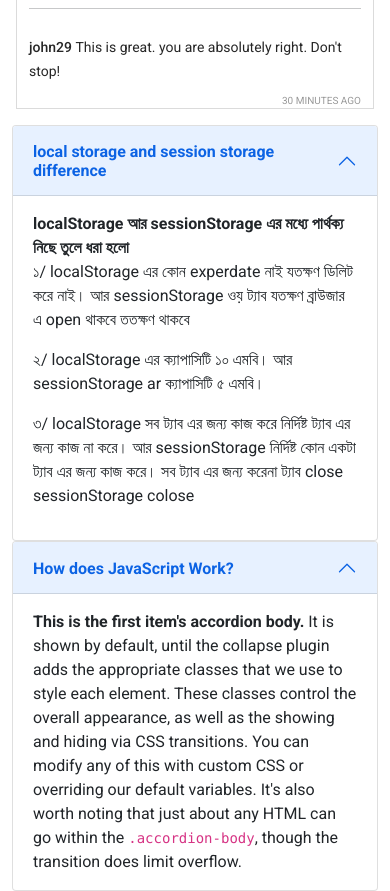
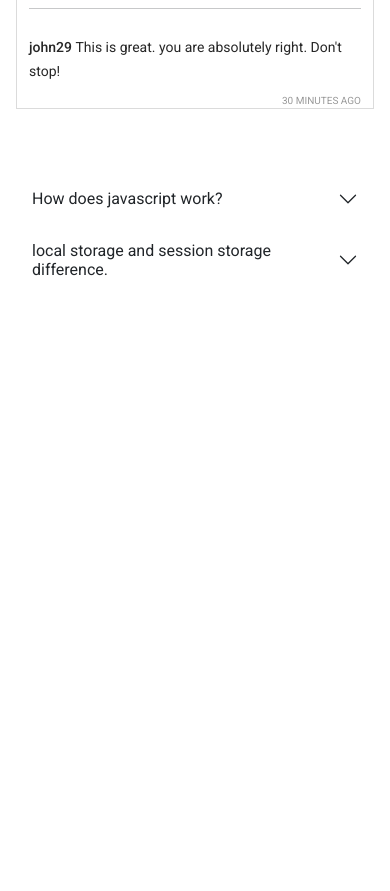
Before and after one commit to zishan344/insta-sohor, a plain HTML site: page index.html in a window 390 px wide. Shown: the part 3580-4471 px from the top of the page. After the commit the page ends 3923 px from the top, so only its background shows below. Drawn offline with nearby package versions, Linux system fonts and the light colour scheme.

Commit message:
done the assignment

```diff
--- a/index.html
+++ b/index.html
@@ -88,27 +88,81 @@
         <h1>Reported posts</h1>
       </div>
     </main>
-    <section class="container">
+    <section class="container my-5" id="according">
       <div class="row">
         <div class="col-sm-12 col-md-6">
-          <div class="accordion" id="accordionPanelsStayOpenExample">
+          <div class="accordion accordion-flush" id="accordionFlushExample">
             <div class="accordion-item">
-              <h2 class="accordion-header" id="panelsStayOpen-headingOne">
+              <h2 class="accordion-header" id="flush-headingOne">
                 <button
-                  class="accordion-button"
+                  class="accordion-button collapsed"
                   type="button"
                   data-bs-toggle="collapse"
-                  data-bs-target="#panelsStayOpen-collapseOne"
-                  aria-expanded="true"
-                  aria-controls="panelsStayOpen-collapseOne"
+                  data-bs-target="#flush-collapseOne"
+                  aria-expanded="false"
+                  aria-controls="flush-collapseOne"
                 >
-                  <b> local storage and session storage difference </b>
+                  How does javascript work?
                 </button>
               </h2>
               <div
-                id="panelsStayOpen-collapseOne"
-                class="accordion-collapse collapse show"
-                aria-labelledby="panelsStayOpen-headingOne"
+                id="flush-collapseOne"
+                class="accordion-collapse collapse"
+                aria-labelledby="flush-headingOne"
+                data-bs-parent="#accordionFlushExample"
+              >
+                <div class="accordion-body">
+                  <strong>
+                    জাভাস্ক্রিপ্ট কি ভাবে কাজ করে নিছে বিস্তারিত দেওয়া
+                    হলো</strong
+                  >
+                  <p>
+                    জাভাস্ক্রিপ্ট singal threaded language. এটি একসাথে একাধিক
+                    কাজ করতে পারেনা। একটা একটা লাইন বাই লাইন interpret করে
+                    কোডকে। তাই এাটাকে singal threaded language বলে।
+                  </p>
+                  <p>
+                    এটাকে জাভাস্ক্রিপ্ট এ synchronous blocking behavior বলে।
+                  </p>
+                  <p>
+                    এই ভাবে যদি কোড রা হয় তাহলে অনেক সম্যস্যার সম্মুখিন হতে হবে।
+                    যদি কোন একটা ফংশন রান হওয়ার জন্য সময় নেই। ওই টার জন্য fyll
+                    code রান হবেনা যখন ফংশন রান টাইম শেষ হবে তখন বাকি গুলো রান।
+                    এই রকম ব্লকিং behavior থেকে বাছতে asynchronous way তে কিছু
+                    code run করাতে। এটা multiple কাজ করতে পারে
+                  </p>
+                  <p>
+                    ব্রাউজারে JS কোড রান হওয়ার নিয়ম। প্রথমে কো ড গুলো মে শিন
+                    ল্যানগয়েজ এ convert হয় কিছু ইন্জিন এর সাহায্যে। যেমনঃ chrome
+                    browser ইউজ করে v8 engine. Firefox ইউজ করে spider monkey
+                    etc: Js এর কোড গোলো কে optimize করার জন্য jit (just in time
+                    compiler ) use করে
+                  </p>
+                </div>
+              </div>
+            </div>
+          </div>
+        </div>
+        <div class="col-sm-12 col-md-6">
+          <div class="accordion accordion-flush" id="accordionFlushExample">
+            <div class="accordion-item">
+              <h2 class="accordion-header" id="flush-headingTwo">
+                <button
+                  class="accordion-button collapsed"
+                  type="button"
+                  data-bs-toggle="collapse"
+                  data-bs-target="#flush-collapseTwo"
+                  aria-expanded="false"
+                  aria-controls="flush-collapseTwo"
+                >
+                  local storage and session storage difference.
+                </button>
+              </h2>
+              <div
+                id="flush-collapseTwo"
+                class="accordion-collapse collapse"
+                aria-labelledby="flush-headingTwo"
+                data-bs-parent="#accordionFlushExample"
               >
                 <div class="accordion-body">
                   <strong
@@ -135,44 +189,15 @@
             </div>
           </div>
         </div>
-        <div class="col-sm-12 col-md-6">
-          <div class="accordion" id="accordionPanelsStayOpenExample">
-            <div class="accordion-item">
-              <h2 class="accordion-header" id="panelsStayOpen-headingOne">
-                <button
-                  class="accordion-button"
-                  type="button"
-                  data-bs-toggle="collapse"
-                  data-bs-target="#panelsStayOpen-collapseOne"
-                  aria-expanded="true"
-                  aria-controls="panelsStayOpen-collapseOne"
-                >
-                  <b> How does JavaScript Work?</b>
-                </button>
-              </h2>
-              <div
-                id="panelsStayOpen-collapseOne"
-                class="accordion-collapse collapse show"
-                aria-labelledby="panelsStayOpen-headingOne"
-              >
-                <div class="accordion-body">
-                  <strong>This is the first item's accordion body.</strong> It
-                  is shown by default, until the collapse plugin adds the
-                  appropriate classes that we use to style each element. These
-                  classes control the overall appearance, as well as the showing
-                  and hiding via CSS transitions. You can modify any of this
-                  with custom CSS or overriding our default variables. It's also
-                  worth noting that just about any HTML can go within the
-                  <code>.accordion-body</code>, though the transition does limit
-                  overflow.
-                </div>
-              </div>
-            </div>
-          </div>
-        </div>
       </div>
     </section>
     <footer></footer>
+    <!-- bootstrap js -->
+    <script
+      src="https://cdn.jsdelivr.net/npm/bootstrap@5.1.3/dist/js/bootstrap.bundle.min.js"
+      integrity="sha384-ka7Sk0Gln4gmtz2MlQnikT1wXgYsOg+OMhuP+IlRH9sENBO0LRn5q+8nbTov4+1p"
+      crossorigin="anonymous"
+    ></script>
 
     <!-- add javascript  file  -->
     <script src="./js/app.js"></script>
--- a/js/app.js
+++ b/js/app.js
@@ -39,16 +39,19 @@ const switchTab = (id) => {
     document.getElementById("posts").style.display = "grid";
     document.getElementById("liked").style.display = "none";
     document.getElementById("reported").style.display = "none";
+    document.getElementById("according").style.display = "block";
   } else if (id === "liked") {
     document.getElementById("liked").style.display = "block";
     document.getElementById("posts").style.display = "none";
     document.getElementById("reported").style.display = "none";
+    document.getElementById("according").style.display = "none";
 
     displayLikedPosts();
   } else {
     document.getElementById("reported").style.display = "block";
     document.getElementById("posts").style.display = "none";
     document.getElementById("liked").style.display = "none";
+    document.getElementById("according").style.display = "none";
 
     displayReportedPosts();
   }
```
Also changed, not shown: main.txt (added).
